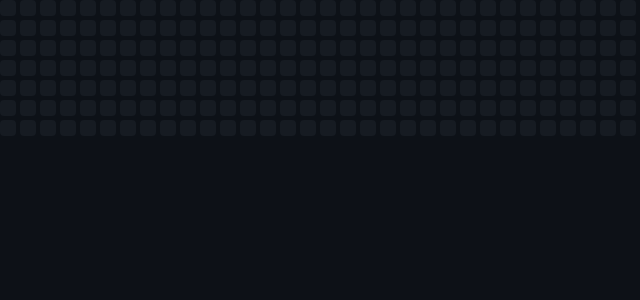
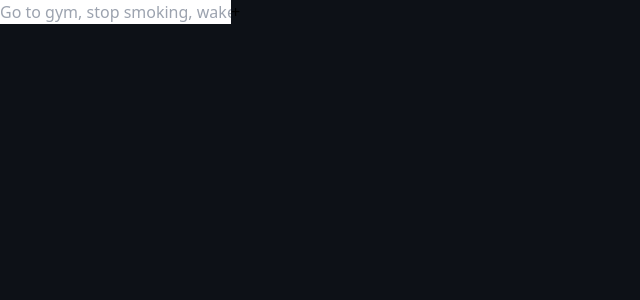
Before and after one commit to pploszaj/Habit_Track, a React app: page / in a window 1280 px wide. Shown: the top 300 px of the page, without its empty margins (0-640 px from the left). Built offline with nearby package versions, Linux system fonts and the light colour scheme.

Commit message:
Add button to render new habits

```diff
--- a/src/client/App.tsx
+++ b/src/client/App.tsx
@@ -1,11 +1,20 @@
-import React from "react";
+import React, {useState} from "react";
 import Heatmap from "./components/Heatmap";
+import NewHabit from "./components/NewHabit";
 import './styles.css';
 
 function App() {
+
+  const [habits, sethabits] = useState<any>([]);
+
+  const addNewHabit = (newHabit: String) => {
+    sethabits([...habits, newHabit]);
+  }
+
   return (
     <>
-      <Heatmap />
+      <NewHabit addNewHabit = {addNewHabit}/>
+      {habits.map(() => <Heatmap/>)}
     </>
   );
 }
--- /dev/null
+++ b/src/client/components/NewHabit.tsx
@@ -0,0 +1,24 @@
+import React, {useState} from 'react'
+
+type NewHabitProps = {
+  addNewHabit: (newHabit: String) => void;
+}
+
+function NewHabit(props: NewHabitProps) {
+
+    const [habitName, sethabitName] = useState("");
+
+    const newHabitHandler = () => {
+        props.addNewHabit(habitName);
+        sethabitName("");
+    }
+
+  return (
+    <div>
+        <input type="text" placeholder='Go to gym, stop smoking, wake up early, etc' value={habitName} onChange={(e) => sethabitName(e.target.value)}/>
+        <button onClick={newHabitHandler}>+</button>
+    </div>
+  )
+}
+
+export default NewHabit
```
